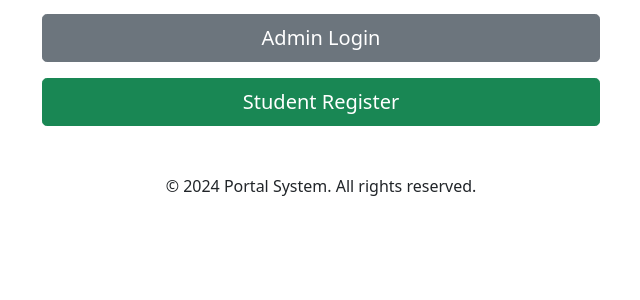
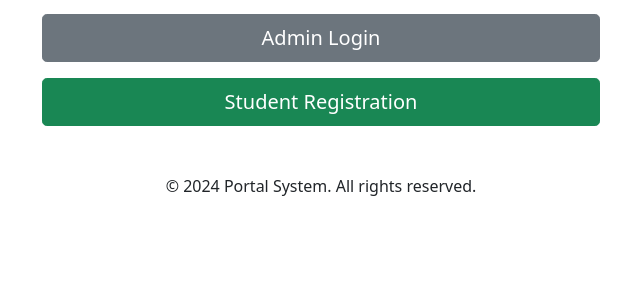
Before and after one commit to kennedy-ak/affimpp_regstration, a Django app: page / in a window 1280 px wide. Shown: the part 242-542 px from the top of the page, without its empty margins (319-959 px from the left). Run offline with Django 5.2, Linux system fonts and the light colour scheme.

Commit message:
last last

```diff
--- a/base/templates/base/index.html
+++ b/base/templates/base/index.html
@@ -15,7 +15,7 @@
         <div class="d-grid gap-3 col-6 mx-auto">
             <a href="{% url 'login' %}" class="btn btn-primary btn-lg">Student Login</a>
             <a href="{% url 'admin_login' %}" class="btn btn-secondary btn-lg">Admin Login</a>
-            <a href="{% url 'signup' %}" class="btn btn-success btn-lg">Student Register</a>
+            <a href="{% url 'signup' %}" class="btn btn-success btn-lg">Student Registration</a>
         </div>
     </div>
 
```
